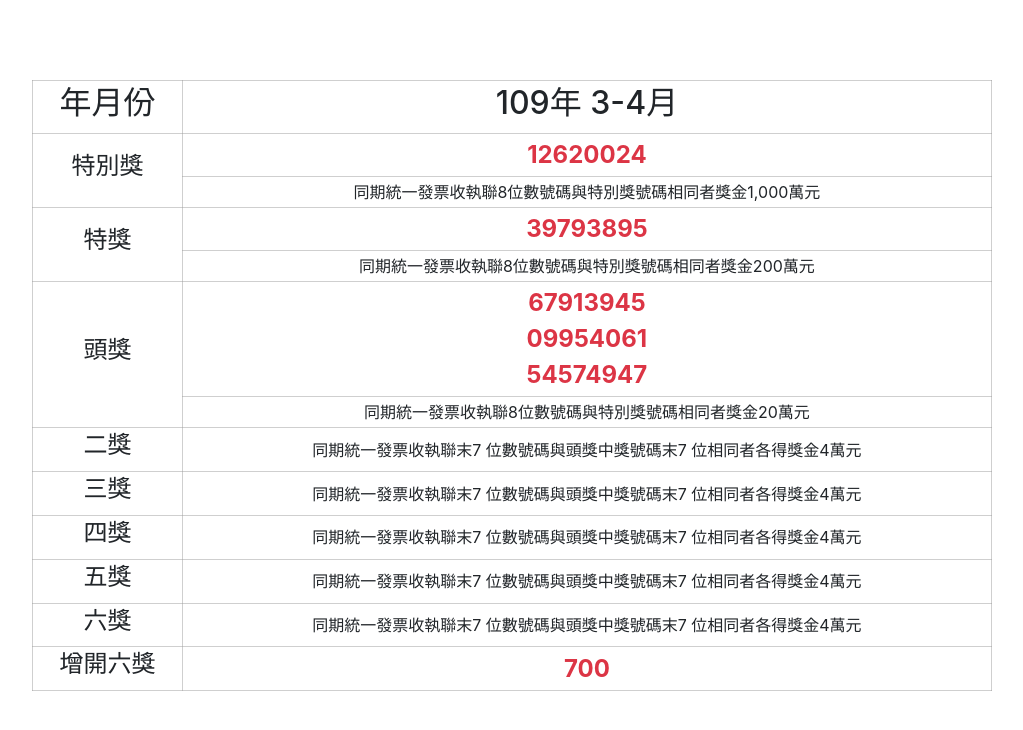
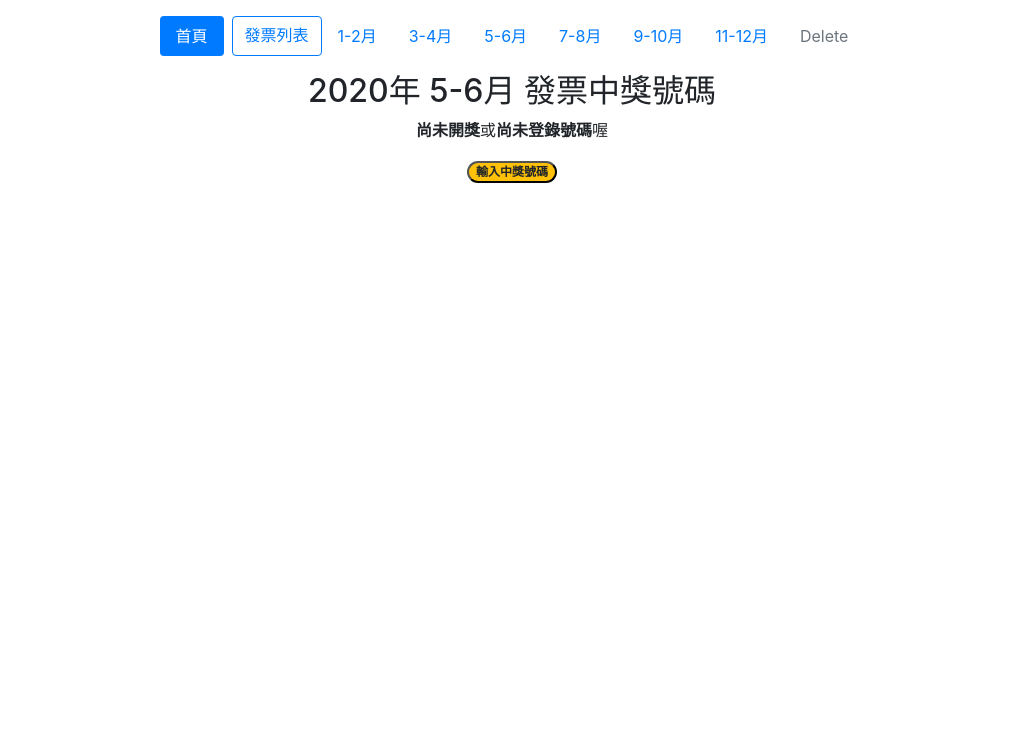
Before and after one commit to wdaweb/invoice-jimmyyen67, a PHP site: page /award.php in a window 1280 px wide. Shown: the top 730 px of the page, without its empty margins (128-1151 px from the left). Run offline with PHP 8.4, Linux system fonts and the light colour scheme; tables that the repository leaves empty or names only in its code hold one stand-in row (values such as "Sample post"); some libraries are stand-ins or nearby versions.

Commit message:
中獎號碼頁面完成

```diff
--- a/award.php
+++ b/award.php
@@ -5,15 +5,23 @@
   <meta charset="UTF-8">
   <meta name="viewport" content="width=device-width, initial-scale=1.0">
   <title>統一發票中獎號碼</title>
+  <link rel="stylesheet" href="./css/style.css">
   <link rel="stylesheet" href="https://stackpath.bootstrapcdn.com/bootstrap/4.4.1/css/bootstrap.min.css">
-  <link rel="stylesheet" href="./css/style.css">
+  <script src="https://code.jquery.com/jquery-3.3.1.slim.min.js"></script>
+  <script src="https://cdnjs.cloudflare.com/ajax/libs/popper.js/1.14.6/umd/popper.min.js"></script>
+  <script src="https://stackpath.bootstrapcdn.com/bootstrap/4.2.1/js/bootstrap.min.js"></script>
   <style>
     * {
       text-align: center;
     }
 
     table {
-      min-width: 900px;
+      min-width: 800px;
+    }
+
+    .loader_1 {
+      min-width: 800px;
+      margin-top: 10px;
     }
 
     table tr td {
@@ -24,188 +32,227 @@
 
     .text {
       font-size: x-large;
-      font-weight: bold;
     }
   </style>
 </head>
 
 <body>
+
   <?php
-  include "./include/header.php";
+  // 設定讀取現在月份時，自動設定period是哪一階段
+  if (date('n') == 1 || date('n') == 2) {
+    $period_display = 1;
+    $period_month = '1-2月';
+  } elseif (date('n') == 3 || date('n') == 4) {
+    $period_display = 2;
+    $period_month = '3-4月';
+  } elseif (date('n') == 5 || date('n') == 6) {
+    $period_display = 3;
+    $period_month = '5-6月';
+  } elseif (date('n') == 7 || date('n') == 8) {
+    $period_display = 4;
+    $period_month = '7-8月';
+  } elseif (date('n') == 9 || date('n') == 10) {
+    $period_display = 5;
+    $period_month = '9-10月';
+  } elseif (date('n') == 11 || date('n') == 12) {
+    $period_display = 6;
+    $period_month = '11-12月';
+  }
 
-  if (date('n') == 1 || date('n') == 2) {
-    $year = date('Y') - 1912;
-    $period = '11-12';
-  } elseif (date('n') == 3 || date('n') == 4) {
-    $year = date('Y') - 1911;
-    $period = '1-2';
-  } elseif (date('n') == 5 || date('n') == 6) {
-    $year = date('Y') - 1911;
-    $period = '3-4';
-  } elseif (date('n') == 7 || date('n') == 8) {
-    $year = date('Y') - 1911;
-    $period = '5-6';
-  } elseif (date('n') == 9 || date('n') == 10) {
-    $year = date('Y') - 1911;
-    $period = '7-8';
-  } elseif (date('n') == 11 || date('n') == 12) {
-    $year = date('Y') - 1911;
-    $period = '9-10';
+  // 設定標題顯示月份
+  if (isset($_GET['period']) && $_GET['period'] == 1) {
+    $period_month = '1-2月';
+  } elseif (isset($_GET['period']) && $_GET['period'] ==  2) {
+    $period_month = '3-4月';
+  } elseif (isset($_GET['period']) && $_GET['period'] == 3) {
+    $period_month = '5-6月';
+  } elseif (isset($_GET['period']) && $_GET['period'] == 4) {
+    $period_month = '7-8月';
+  } elseif (isset($_GET['period']) && $_GET['period'] == 5) {
+    $period_month = '9-10月';
+  } elseif (isset($_GET['period']) && $_GET['period'] == 6) {
+    $period_month = '11-12月';
   }
+
+  include "./com/base.php";
+
+  if (isset($_GET['period'])) {
+    $period = $_GET['period'];
+  } else {
+    $period = $period_display;
+  }
+
+  // 檢查是否已經有輸入過該期發票中獎號碼！
+  $sql = "SELECT COUNT(*) AS num FROM prizenumber where period = $period";
+  $prize = $pdo->query($sql)->fetch(PDO::FETCH_ASSOC);
+
+  if ($prize['num'] > 0) {
+    $sql = "SELECT * FROM prizenumber WHERE `period`=$period";
+    $res = $pdo->query($sql)->fetch();
+    $jackpot = $res['jackpot'];
+    $special = $res['special'];
+    $premium1 = $res['premium1'];
+    $premium2 = $res['premium2'];
+    $premium3 = $res['premium3'];
+    $additional = $res['additional'];
   ?>
+    <!-- 選單列表 -->
+    <div class="d-flex justify-content-center mt-3 mb-3">
+    <nav class="nav nav-pills">
+        <a class="nav-link active mr-2" href="index.php">首頁</a>
+        <a class="btn btn-outline-primary" href="invoice_list.php">發票列表</a>
+        <a class="nav-link" href="?period=1">1-2月</a>
+        <a class="nav-link" href="?period=2">3-4月</a>
+        <a class="nav-link" href="?period=3">5-6月</a>
+        <a class="nav-link" href="?period=4">7-8月</a>
+        <a class="nav-link" href="?period=5">9-10月</a>
+        <a class="nav-link" href="?period=6">11-12月</a>
+        <a class="nav-link disabled" href="#" tabindex="-1" aria-disabled="true">Delete</a>
+      </nav>
+    </div>
+
+    <!-- 表格本體 -->
     <div class="d-flex justify-content-center">
-    <table class="col-9">
-      <form action="award_save.php" method="POST"></form>
+      <table>
         <tr>
           <td>
             <h2>年月份</h2>
           </td>
           <td>
-          <h2><?= $year ?>年 <?= $period ?>月</h2>
+            <h2><?= date('Y') ?>年 <?= $period_month ?> 發票中獎號碼</h2>
           </td>
         </tr>
         <tr>
           <td rowspan="2">
             <h4>特別獎</h4>
           </td>
-        <td><span class="text text-danger">12620024</span></td>
+          <td><span class="text-danger font-weight-bold text"><?= $jackpot ?></span></td>
         </tr>
         <tr>
           <td><span>同期統一發票收執聯8位數號碼與特別獎號碼相同者獎金1,000萬元</td>
         </tr>
         <tr>
           <td rowspan="2">
-          <h4>特獎</h4>
+            <h5>特獎</h5>
           </td>
-        <td><span class="text text-danger">39793895</span></td>
+          <td><span class="text-danger font-weight-bold text"><?= $special ?></span></td>
         </tr>
         <tr>
           <td><span>同期統一發票收執聯8位數號碼與特別獎號碼相同者獎金200萬元</span></td>
         </tr>
         <tr>
           <td rowspan="2">
-          <h4>頭獎</h4>
+            <h5>頭獎</h5>
           </td>
-        <td><span class="text text-danger">67913945</span><br><span class="text text-danger">09954061</span><br><span class="text text-danger">54574947</span></td>
+          <td>
+            <span class="text-danger font-weight-bold text"><?= $premium1 ?></span><br>
+            <span class="text-danger font-weight-bold text"><?= $premium2 ?></span><br>
+            <span class="text-danger font-weight-bold text"><?= $premium3 ?></span>
+          </td>
         </tr>
         <tr>
           <td><span>同期統一發票收執聯8位數號碼與特別獎號碼相同者獎金20萬元</span></td>
         </tr>
         <tr>
           <td>
-          <h4>二獎</h4>
+            <h5>二獎</h5>
           </td>
           <td><span>同期統一發票收執聯末7 位數號碼與頭獎中獎號碼末7 位相同者各得獎金4萬元</span></td>
         </tr>
         <tr>
           <td>
-          <h4>三獎</h4>
+            <h5>三獎</h5>
           </td>
           <td><span>同期統一發票收執聯末7 位數號碼與頭獎中獎號碼末7 位相同者各得獎金4萬元</span></td>
         </tr>
         <tr>
           <td>
-          <h4>四獎</h4>
+            <h5>四獎</h5>
           </td>
           <td><span>同期統一發票收執聯末7 位數號碼與頭獎中獎號碼末7 位相同者各得獎金4萬元</span></td>
         </tr>
         <tr>
           <td>
-          <h4>五獎</h4>
+            <h5>五獎</h5>
           </td>
           <td><span>同期統一發票收執聯末7 位數號碼與頭獎中獎號碼末7 位相同者各得獎金4萬元</span></td>
         </tr>
         <tr>
           <td>
-          <h4>六獎</h4>
+            <h5>六獎</h5>
           </td>
           <td><span>同期統一發票收執聯末7 位數號碼與頭獎中獎號碼末7 位相同者各得獎金4萬元</span></td>
         </tr>
         <tr>
           <td>
-          <h4>增開六獎</h4>
+            <h5>增開六獎</h5>
           </td>
-        <td><span class="text text-danger">700</span></td>
+          <td><span class="text-danger font-weight-bold text"><?= $additional ?></span></td>
         </tr>
       </table>
     </div>
+  <?php
+  } else {
+  ?>
+    <!-- 選單列表 -->
+    <div class="d-flex justify-content-center mt-3 mb-3">
+      <nav class="nav nav-pills">
+        <a class="nav-link active mr-2" href="index.php">首頁</a>
+        <a class="btn btn-outline-primary" href="invoice_list.php">發票列表</a>
+        <a class="nav-link" href="?period=1">1-2月</a>
+        <a class="nav-link" href="?period=2">3-4月</a>
+        <a class="nav-link" href="?period=3">5-6月</a>
+        <a class="nav-link" href="?period=4">7-8月</a>
+        <a class="nav-link" href="?period=5">9-10月</a>
+        <a class="nav-link" href="?period=6">11-12月</a>
+        <a class="nav-link disabled" href="#" tabindex="-1" aria-disabled="true">Delete</a>
+      </nav>
+    </div>
 
-
-  <!-- <div class="d-flex justify-content-center">
-    <table class="col-9">
-      <tr>
-        <td>
-          <h2>年月份</h2>
-        </td>
-        <td>
-          <h2><?= $year ?>年 <?= $period ?>月</h2>
-        </td>
-      </tr>
-      <tr>
-        <td rowspan="2">
-          <h4>特別獎</h4>
-        </td>
-        <td><span class="text text-danger">12620024</span></td>
-      </tr>
-      <tr>
-        <td><span>同期統一發票收執聯8位數號碼與特別獎號碼相同者獎金1,000萬元</td>
-      </tr>
-      <tr>
-        <td rowspan="2">
-          <h4>特獎</h4>
-        </td>
-        <td><span class="text text-danger">39793895</span></td>
-      </tr>
-      <tr>
-        <td><span>同期統一發票收執聯8位數號碼與特別獎號碼相同者獎金200萬元</span></td>
-      </tr>
-      <tr>
-        <td rowspan="2">
-          <h4>頭獎</h4>
-        </td>
-        <td><span class="text text-danger">67913945</span><br><span class="text text-danger">09954061</span><br><span class="text text-danger">54574947</span></td>
-      </tr>
-      <tr>
-        <td><span>同期統一發票收執聯8位數號碼與特別獎號碼相同者獎金20萬元</span></td>
-      </tr>
-      <tr>
-        <td>
-          <h4>二獎</h4>
-        </td>
-        <td><span>同期統一發票收執聯末7 位數號碼與頭獎中獎號碼末7 位相同者各得獎金4萬元</span></td>
-      </tr>
-      <tr>
-        <td>
-          <h4>三獎</h4>
-        </td>
-        <td><span>同期統一發票收執聯末7 位數號碼與頭獎中獎號碼末7 位相同者各得獎金4萬元</span></td>
-      </tr>
-      <tr>
-        <td>
-          <h4>四獎</h4>
-        </td>
-        <td><span>同期統一發票收執聯末7 位數號碼與頭獎中獎號碼末7 位相同者各得獎金4萬元</span></td>
-      </tr>
-      <tr>
-        <td>
-          <h4>五獎</h4>
-        </td>
-        <td><span>同期統一發票收執聯末7 位數號碼與頭獎中獎號碼末7 位相同者各得獎金4萬元</span></td>
-      </tr>
-      <tr>
-        <td>
-          <h4>六獎</h4>
-        </td>
-        <td><span>同期統一發票收執聯末7 位數號碼與頭獎中獎號碼末7 位相同者各得獎金4萬元</span></td>
-      </tr>
-      <tr>
-        <td>
-          <h4>增開六獎</h4>
-        </td>
-        <td><span class="text text-danger">700</span></td>
-      </tr>
-    </table>
-  </div> -->
+    <!-- 主要內容 -->
+    <div class="d-flex justify-content-center">
+      <form action="award_save.php" method="post">
+        <h2><?= date('Y') ?>年 <?= $period_month ?> 發票中獎號碼</h2>
+        <p><span class="font-weight-bold">尚未開獎</span>或<span class="font-weight-bold">尚未登錄號碼</span>喔</p>
+        <button type="button" class="badge badge-pill badge-warning" data-toggle="modal" data-target="#exampleModalCenter">
+          輸入中獎號碼
+        </button>
+        <div class="modal fade" id="exampleModalCenter" tabindex="-1" role="dialog" aria-labelledby="exampleModalCenterTitle" aria-hidden="true">
+          <div class="modal-dialog modal-dialog-centered" role="document">
+            <div class="modal-content">
+              <div class="modal-header">
+                <h5 class="modal-title" id="exampleModalCenterTitle"><?= date('Y') ?>年 <?= $period_month ?>中獎號碼</h5>
+                <button type="button" class="close" data-dismiss="modal" aria-label="Close">
+                  <span aria-hidden="true">&times;</span>
+                </button>
+              </div>
+              <div class="modal-body">
+                <select name="year" readonly>
+                  <option value="<?= date('Y') ?>"><?= date('Y') ?></option>
+                </select>
+                <select name="period" readonly>
+                  <option value="1"><?= $period_month ?></option>
+                </select><br>
+                <input type="number" name="jackpot" placeholder="特別獎" required><br>
+                <input type="number" name="special" placeholder="特獎" required><br>
+                <input type="number" name="premium1" placeholder="頭獎-1" required><br>
+                <input type="number" name="premium2" placeholder="頭獎-2" required><br>
+                <input type="number" name="premium3" placeholder="頭獎-3" required><br>
+                <input type="number" name="additional" placeholder="增開六獎" required>
+              </div>
+              <div class="modal-footer">
+                <button type="button" class="btn btn-secondary" data-dismiss="modal">Close</button>
+                <input type="submit" class="btn btn-primary" value="儲存">
+              </div>
+            </div>
+          </div>
+        </div>
+      </form>
+    </div>
+  <?php
+  }
+  ?>
 </body>
 
 </html>
--- a/invoice_list.php
+++ b/invoice_list.php
@@ -98,7 +98,8 @@
             <a href="?period=4"><button class="badge badge-warning">7,8月</button></a>
             <a href="?period=5"><button class="badge badge-warning">9,10月</button></a>
             <a href="?period=6"><button class="badge badge-warning">11,12月</button></a>
-            <a href="index.php"><button class="badge badge-info">回首頁</button></a>
+            <a href="award.php"><button class="badge badge-success">中獎號碼</button></a>
+            <a href="index.php"><button class="badge badge-info">首頁</button></a>
           </div>
         </tr>
       </table>
```
Also changed, not shown: award_save.php (added, +37 -0 lines). Lines whose indentation alone changed are shown as unchanged.
